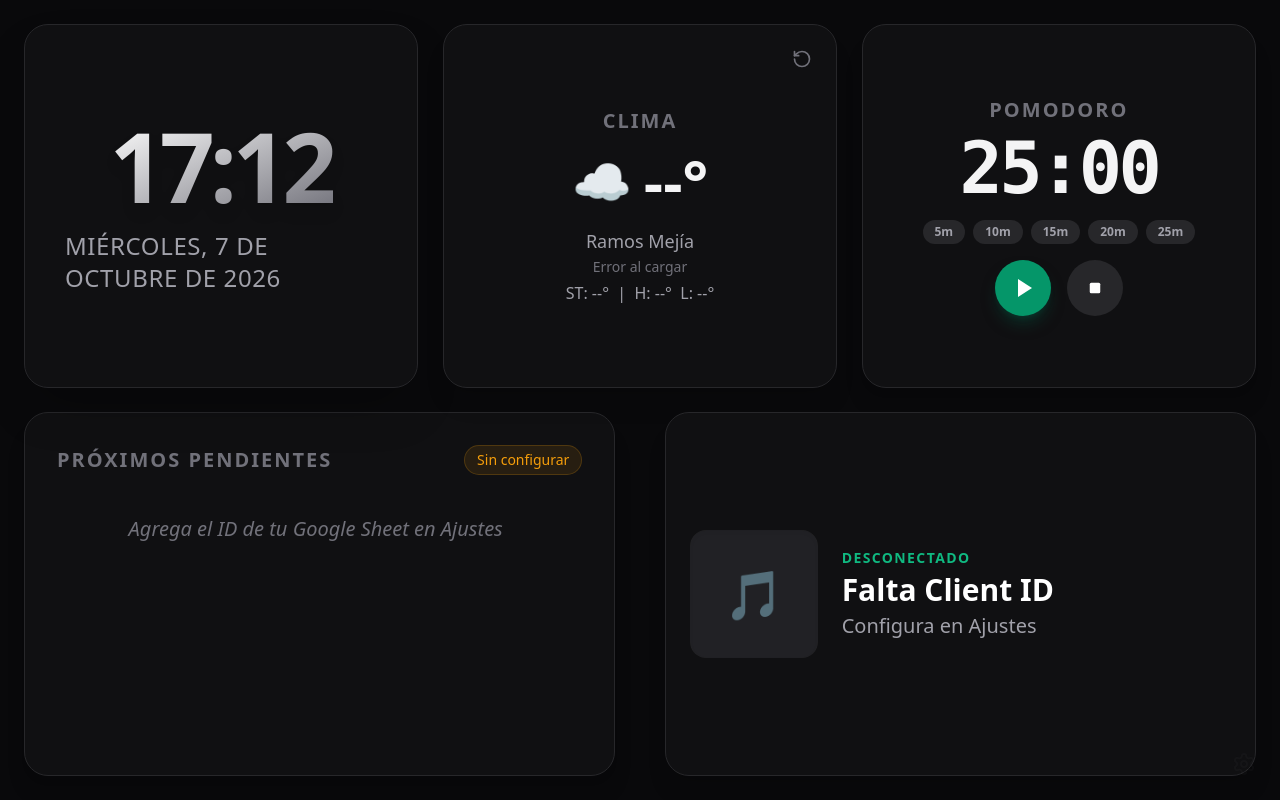
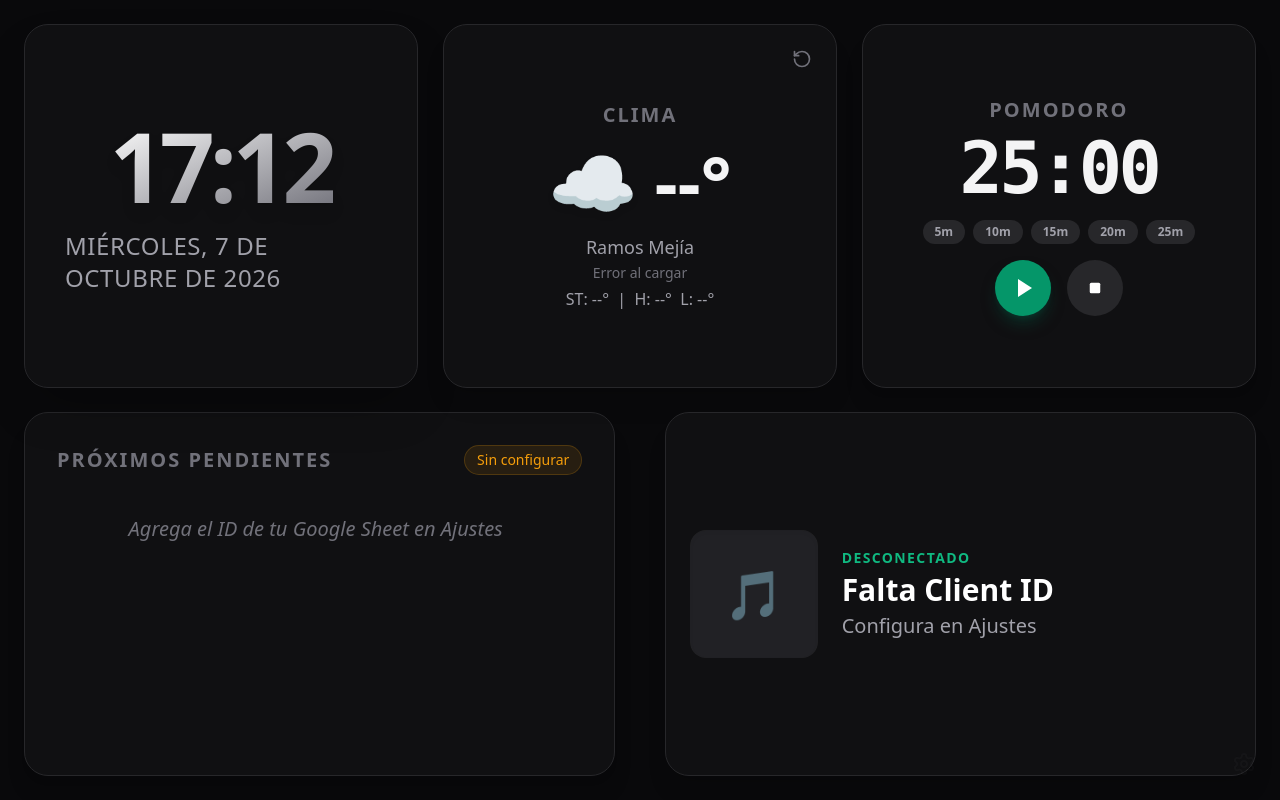
Before and after one commit to elBotija/eee, a website built with Vite: page index.html in a window 1280 px wide. Built offline with nearby package versions, Linux system fonts and the light colour scheme; no server answers.

Commit message:
update clima widget

```diff
--- a/index.html
+++ b/index.html
@@ -34,8 +34,8 @@
           <svg xmlns="http://www.w3.org/2000/svg" width="20" height="20" viewBox="0 0 24 24" fill="none" stroke="currentColor" stroke-width="2" stroke-linecap="round" stroke-linejoin="round"><path d="M3 12a9 9 0 1 0 9-9 9.75 9.75 0 0 0-6.74 2.74L3 8"></path><path d="M3 3v5h5"></path></svg>
         </button>
         <div class="flex items-center mb-2">
-          <span id="weather-icon" class="text-5xl mr-3">☁️</span>
-          <div id="weather-temp" class="text-6xl font-bold">--°</div>
+          <span id="weather-icon" class="text-7xl mr-4 drop-shadow-md">☁️</span>
+          <div id="weather-temp" class="text-7xl font-bold">--°</div>
         </div>
         <div class="text-zinc-400 text-lg text-center mt-2 leading-relaxed">
           Ramos Mejía <span id="weather-desc" class="text-zinc-500 text-sm block">Cargando...</span>
```
